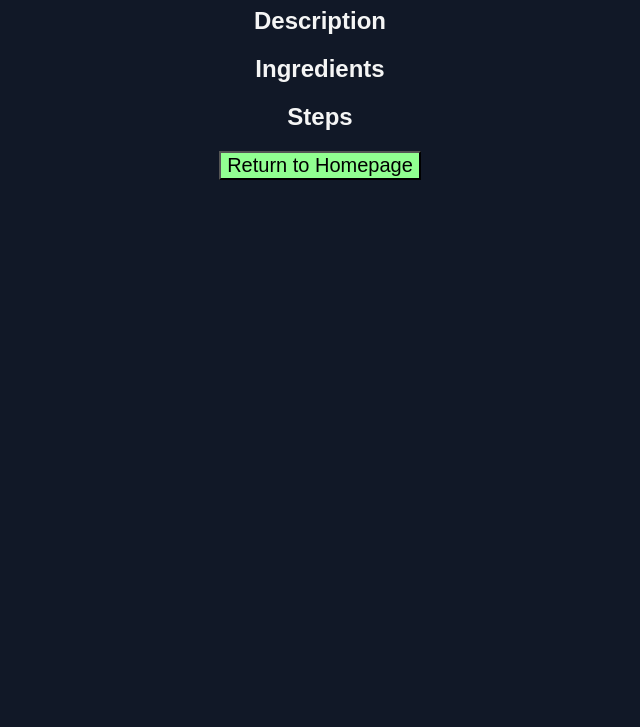
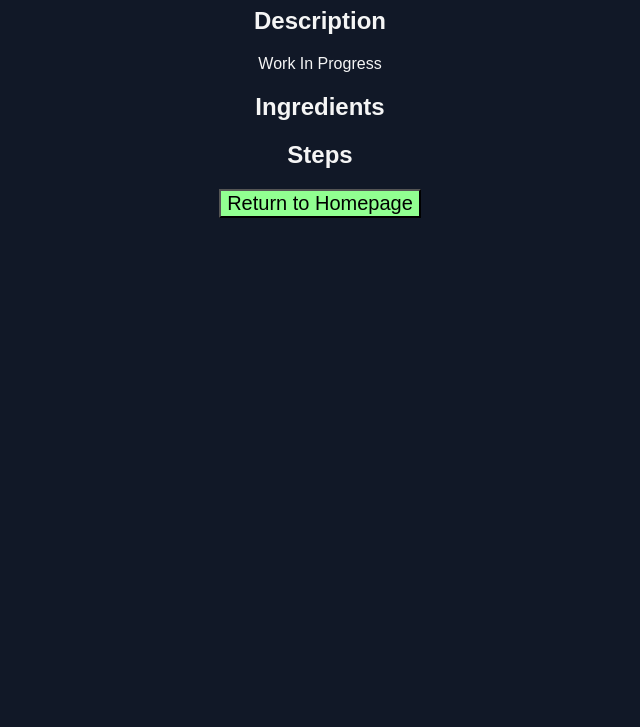
Before and after one commit to Vipoup/odin-recipes, a plain HTML site: page recipes/bk-foot-lettuce.html in a window 1280 px wide. Shown: the part 73-800 px from the top of the page, without its empty margins (320-960 px from the left). Drawn offline with Linux system fonts and the light colour scheme.

Commit message:
Add some pre-known information and display WIP pg

```diff
--- a/recipes/bk-foot-lettuce.html
+++ b/recipes/bk-foot-lettuce.html
@@ -8,11 +8,11 @@
 </head>
 <body>
     <h1>Burger King Foot Lettuce</h1>
-    <!-- <img src=""> -->
+    <!-- <img src="../images/foot-lettuce.jpg"> -->
 
     <h2>Description</h2>
     <p>
-
+        Work In Progress
     </p>
 
     <h2>Ingredients</h2>
```
